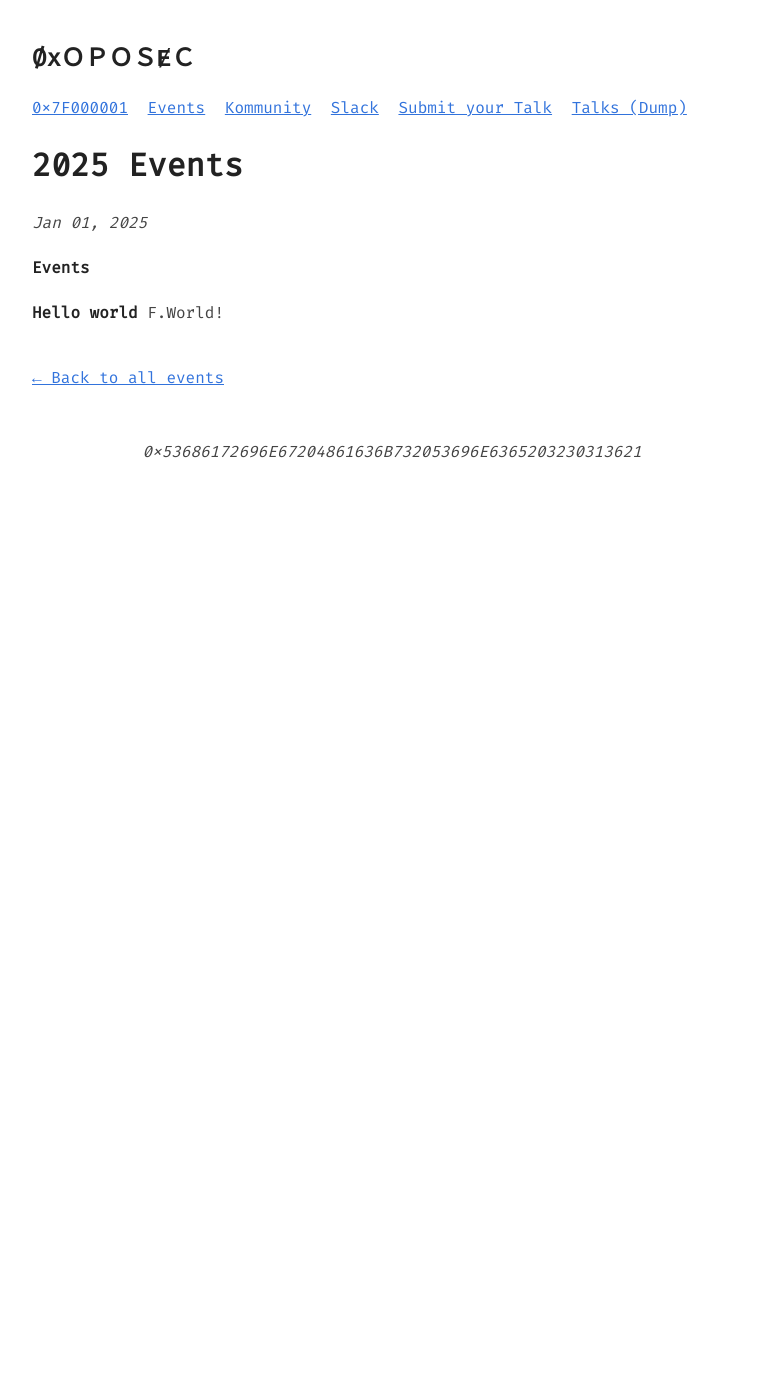
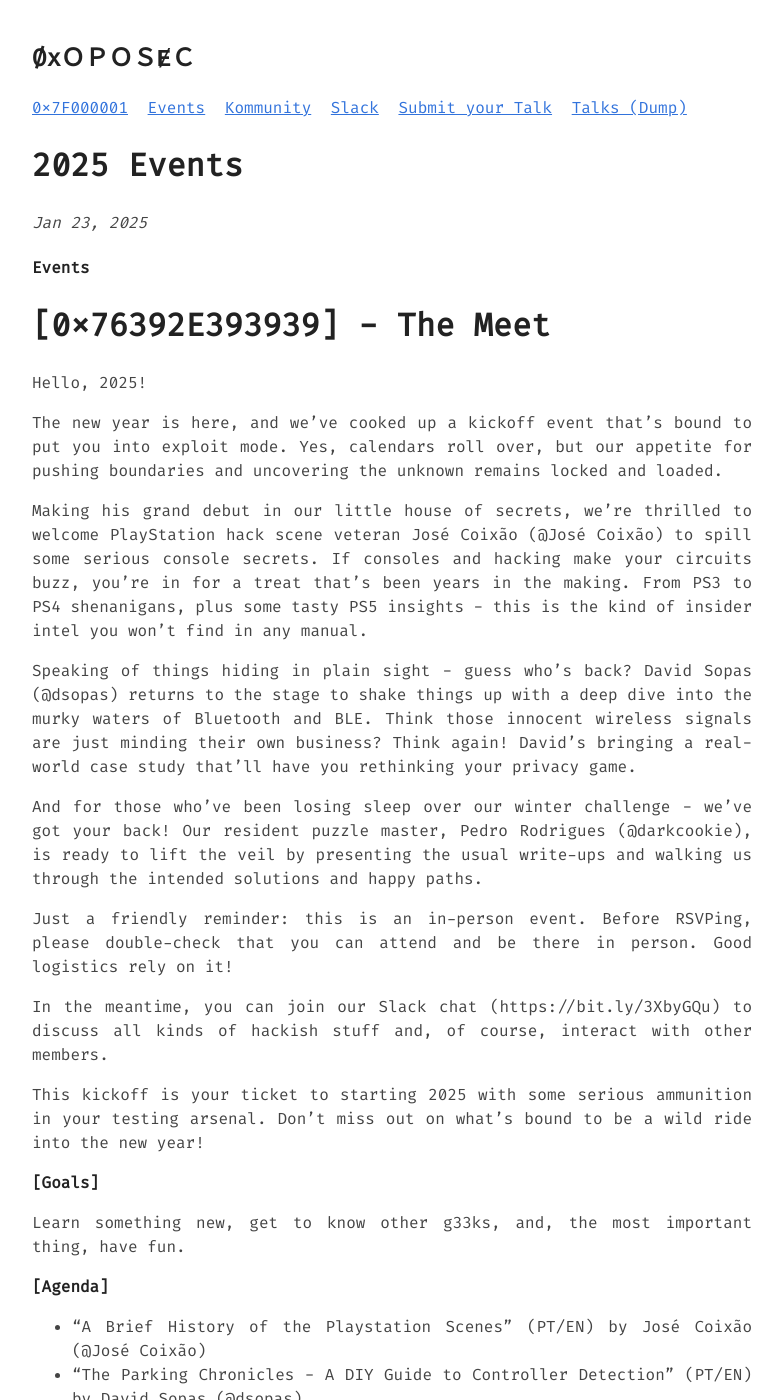
Before and after one commit to 0xOPOSEC/0xOPOSEC.github.io, a Jekyll site: the page built from _posts/2025-01-01-xpto.md, in a window 1280 px wide and 1400 px high. Shown: the whole window, without its empty margins (248-1030 px from the left). Built offline with Jekyll 4.4.1, drawn with Linux system fonts in a browser that asks for light colours; some of the changed text lies outside the part shown.

Commit message:
Update 2025 Events

```diff
--- a/_posts/2025-01-01-xpto.md
+++ b/_posts/2025-01-01-xpto.md
@@ -2,10 +2,75 @@
 layout: post
 title: 2025 Events
 subtitle: Events
-date: 2025-01-01 18:00:00 +0000
+date: 2025-01-23 18:00:00 +0000
 tags:
 - 2025
 ---
 
+# [0x76392E393939] - The Meet
 
-**Hello world** F.World!
+Hello, 2025!
+
+The new year is here, and we've cooked up a kickoff event that's bound to put you into exploit mode. Yes, calendars roll over, but our appetite for pushing boundaries and uncovering the unknown remains locked and loaded.
+
+Making his grand debut in our little house of secrets, we're thrilled to welcome PlayStation hack scene veteran José Coixão (@José Coixão) to spill some serious console secrets. If consoles and hacking make your circuits buzz, you're in for a treat that's been years in the making. From PS3 to PS4 shenanigans, plus some tasty PS5 insights - this is the kind of insider intel you won't find in any manual.
+
+Speaking of things hiding in plain sight - guess who's back? David Sopas (@dsopas) returns to the stage to shake things up with a deep dive into the murky waters of Bluetooth and BLE. Think those innocent wireless signals are just minding their own business? Think again! David's bringing a real-world case study that'll have you rethinking your privacy game.
+
+And for those who've been losing sleep over our winter challenge - we've got your back! Our resident puzzle master, Pedro Rodrigues (@darkcookie), is ready to lift the veil by presenting the usual write-ups and walking us through the intended solutions and happy paths.
+
+Just a friendly reminder: this is an in-person event. Before RSVPing, please double-check that you can attend and be there in person. Good logistics rely on it!
+
+In the meantime, you can join our Slack chat (https://bit.ly/3XbyGQu) to discuss all kinds of hackish stuff and, of course, interact with other members.
+
+This kickoff is your ticket to starting 2025 with some serious ammunition in your testing arsenal. Don't miss out on what's bound to be a wild ride into the new year!
+
+**\[Goals\]**
+
+Learn something new, get to know other g33ks, and, the most important thing, have fun.
+
+**\[Agenda\]**
+
+- "A Brief History of the Playstation Scenes" (PT/EN) by José Coixão (@José Coixão)
+- "The Parking Chronicles - A DIY Guide to Controller Detection" (PT/EN) by David Sopas (@dsopas)
+- "The End of the Winter Challenge" (PT/EN) by Pedro Rodrigues (@darkcookie)
+
+**\[Challenge\]**
+
+Winter Challenge (https://oposec-winter.0x90.zone/)
+Have fun, enjoy the season, and remember, collect all four flags!
+
+
+---------
+_Feb 27, 2025_
+# [0x39F09FA5B3] - The Meet
+
+Thanks to everyone who joined our first meetup of the year. It showcased how to bypass the limitations of solo hacking successfully. Nine years of 0xOPOSEC – who would've thought we'd make it this far without getting completely pwned?
+
+For this anniversary bash, we've got a killer lineup. Rodrigo Lima (@Pengrey) is back! Remember his last hilarious talk on malware development? Prepare for another dose of insightful hacking. This time, he's tackling the sneaky risks of client-side data filtering, revealing the "hidden" data left in the dust—all through a real-life story straight from the trenches you won't want to miss!
+
+But that's not all! Duarte Monteiro (@d0kt0r), an original c0r3 member, makes a grand return to our stage. He'll give us the lowdown on SIM card vulnerabilities, showing how OTA binary SMS and SIM card applets can be exploited. Mobile network geeks out there, this is your chance to level up!
+
+Just a friendly reminder: this is an in-person event. Before RSVPing, please double-check that you can attend and be there in person. Good logistics rely on it!
+
+In the meantime, you can join our Slack chat (https://bit.ly/3XbyGQu) to discuss all kinds of hackish stuff and, of course, interact with other members.
+
+You're the reason 0xOPOSEC is still kicking. Here's to many more years of learning, networking, and hacking, with you at the heart of it all! 🚀
+
+**\[Goals\]**
+
+Learn something new, get to know other g33ks, and, the most important thing, have fun.
+
+**\[Agenda\]**
+
+- "Celebrating 9 years of sharing!" (PT/EN) by Renato Rodrigues (@SiMpS0N)
+- "The Bad Side Of Client Side" (PT/EN) by Rodrigo Lima (@Pengrey)
+- "Over-the-Air, Under-the-Radar: SIM Card Exploits Overview" (PT/EN) by Duarte Monteiro (@d0kt0r)
+
+**\[Challenge\]**
+
+Jenkins is a trusted automation tool, but sometimes, hidden weaknesses can expose more than they should. With careful exploration and the proper techniques, you'll piece together the clues and uncover the flag buried within the system.
+
+Are you ready to dig deep into one of the 2024 nightmares? Visit http://madlabs.pw:8080 and have fun!
+
+⚠️ Note: Ping (@)SiMpS0N with the flag and play fair! Avoid making destructive changes—keeping the system intact ensures everyone enjoys the challenge.
```
